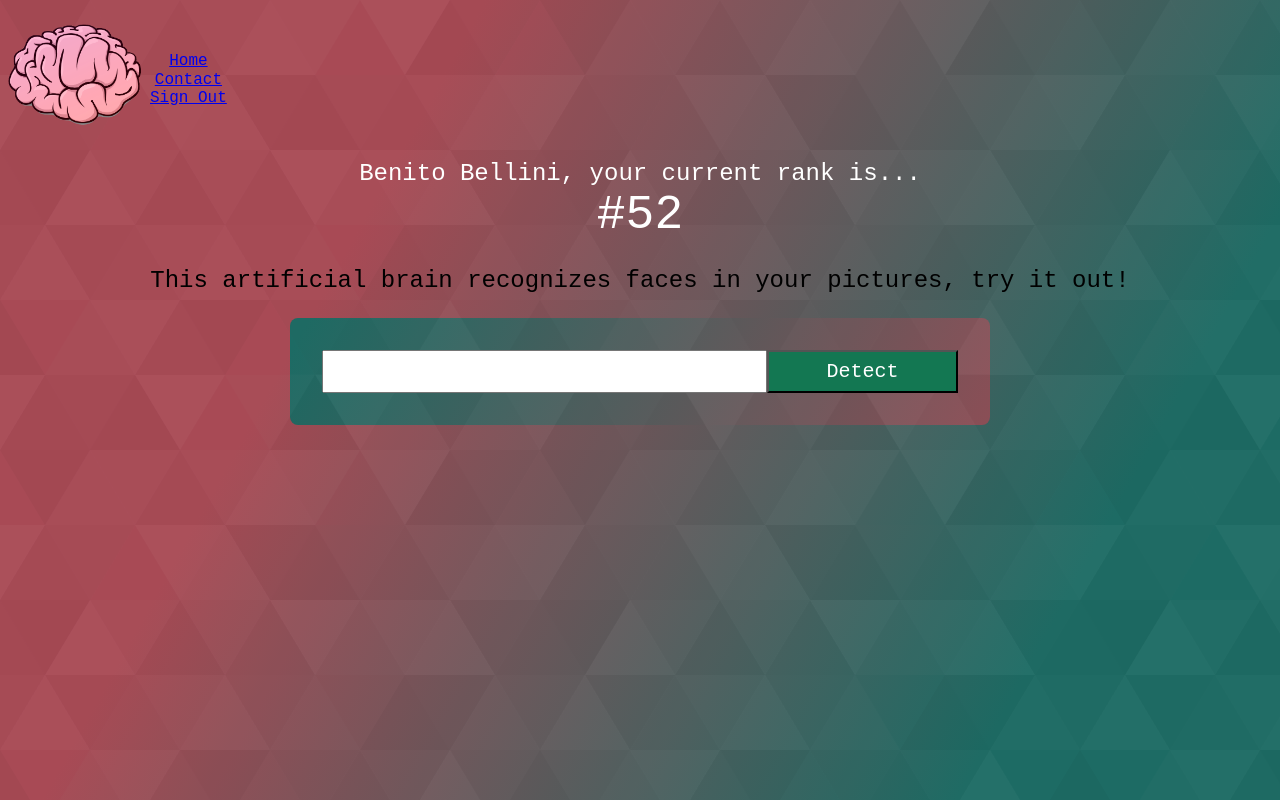
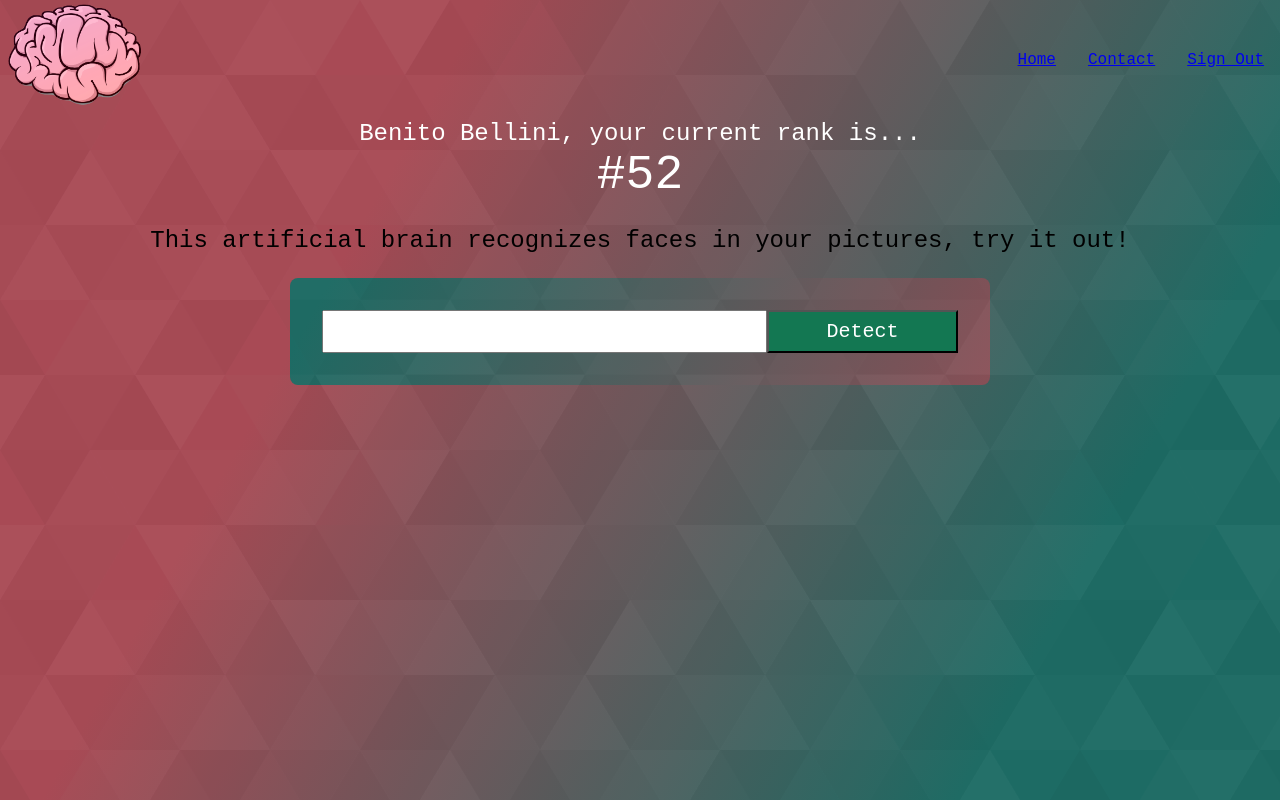
Before and after one commit to LiteSoul/face-recognition-brain, a React (Create React App) app: page / in a window 1280 px wide. Built offline with nearby package versions, Linux system fonts and the light colour scheme; what clarifai would draw is missing.

Commit message:
nav main style done

```diff
--- a/src/components/Navigation/Navigation.css
+++ b/src/components/Navigation/Navigation.css
@@ -8,20 +8,21 @@
 	left: 0;
 	z-index: 9999;
 	width: 100%;
-	height: 160px;
+	height: 120px;
 	/* background-color: rgba(0, 0, 0, 1); */
 	/* justify-content: flex-end; */
 }
 
 .logo {
-	justify-content: flex-start;
-	/* this is the important bit: */
-	/* flex-grow: 1; */
-	/* flex: 10; */
-	/* margin-right: auto; */
+	margin-right: auto;
 }
 
 .rightnav {
-	justify-content: flex-end;
-	flex-direction: row-reverse;
+	display: flex;
+	justify-content: space-between;
+	flex-direction: row;
 }
+
+a {
+	padding: 1rem
+}
```
